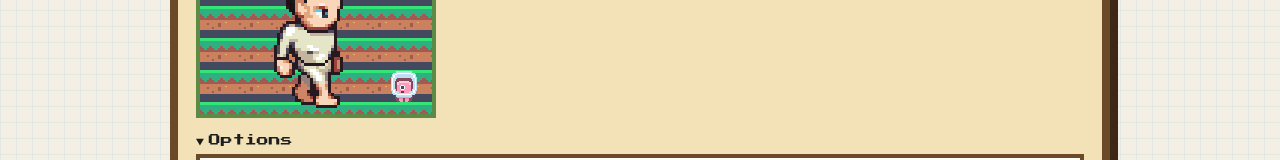
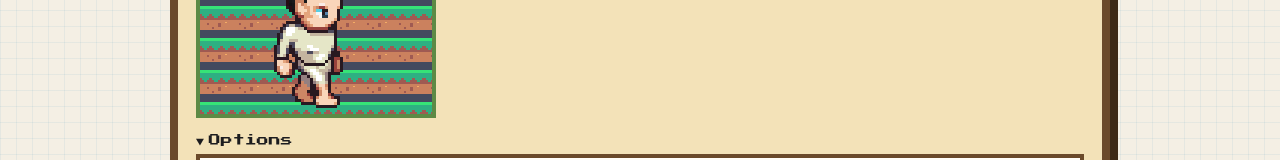
Before and after one commit to giomagracia-creator/cn-blockdojo, a Next.js app in the folder apps/web/: page /ninja in a window 1280 px wide. Shown: the part 438-598 px from the top of the page. Built offline with nearby package versions, Linux system fonts and the light colour scheme.

Commit message:
Remove the pet from the Ninja scene.

```diff
--- a/apps/web/app/ninja/page.tsx
+++ b/apps/web/app/ninja/page.tsx
@@ -22,7 +22,6 @@ const slots = [
   ["Badge", "Empty. Badges come from quests."],
   ["Title", "Empty. A title sits under your name."],
   ["Tag", "Empty. This is the name on the TV."],
-  ["Pet", "Empty. A pet stands beside you."],
   ["Outfit", "Starter gi. Buy a skin to change it."],
 ];
 
@@ -53,7 +52,6 @@ export default function NinjaHome() {
         <div className="journal-main">
           <div className="scene">
             <PixelNinja belt={belt} equipped={equipped} hair={hair} color={hairColor} sprite={sprite} />
-            <img className="pet" src="/kenney/char_0004.png" alt="" />
           </div>
           <div className="stats">
             <div>
```
